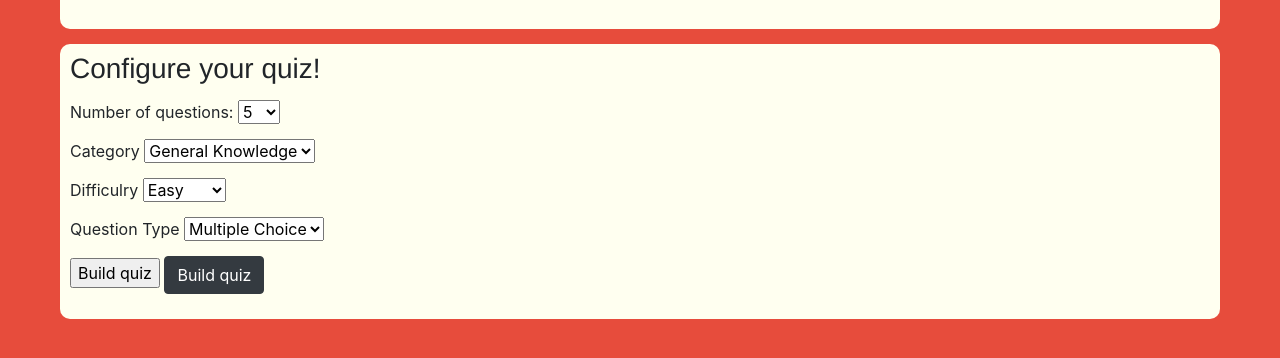
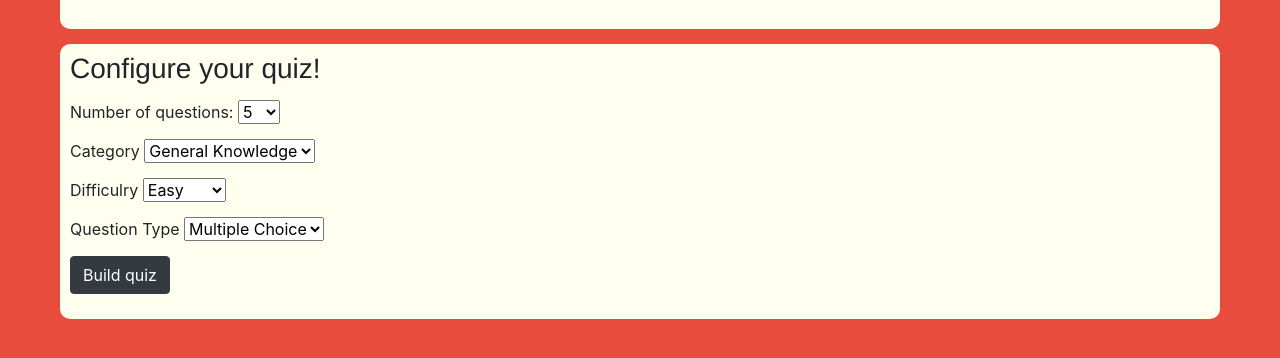
Before and after one commit to rmfirth/260Project2, a plain HTML site: page index.html in a window 1280 px wide. Shown: the part 124-482 px from the top of the page. Drawn offline with nearby package versions, Linux system fonts and the light colour scheme.

Commit message:
made everything nice

```diff
--- a/index.html
+++ b/index.html
@@ -44,8 +44,7 @@
           </div>
         <div>
 
-        <button id="build-quiz-button">Build quiz</button>
-        <button id="buildQuiz" class="btn btn-dark">Build quiz</button>
+        <button id="build-quiz-button" class="btn btn-dark">Build quiz</button>
     </section>
 
     <section id="question-section">
--- a/js/main.js
+++ b/js/main.js
@@ -25,7 +25,7 @@ $(document).ready(function() {
     var questionNumber = 0;
     var score = 0;
     var questions = 0;
-    $("#buildQuiz").click(function() {
+    $("#build-quiz-button").click(function() {
         questionNumber = 0;
         score = 0;
         $("#configureQuiz").hide();
```
